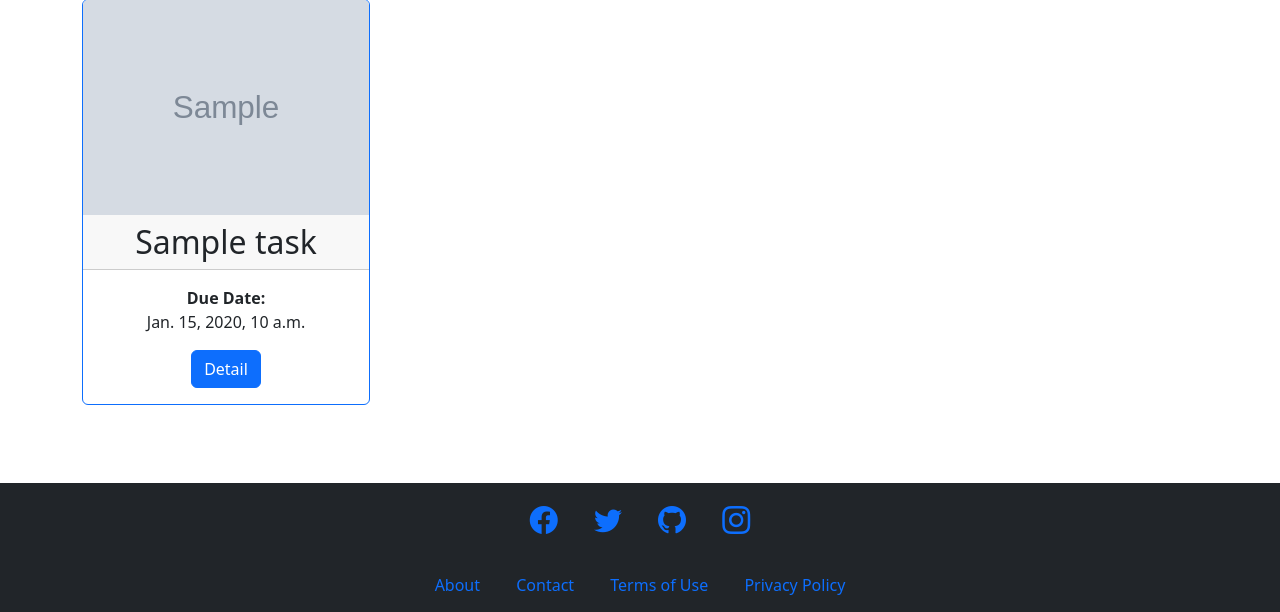
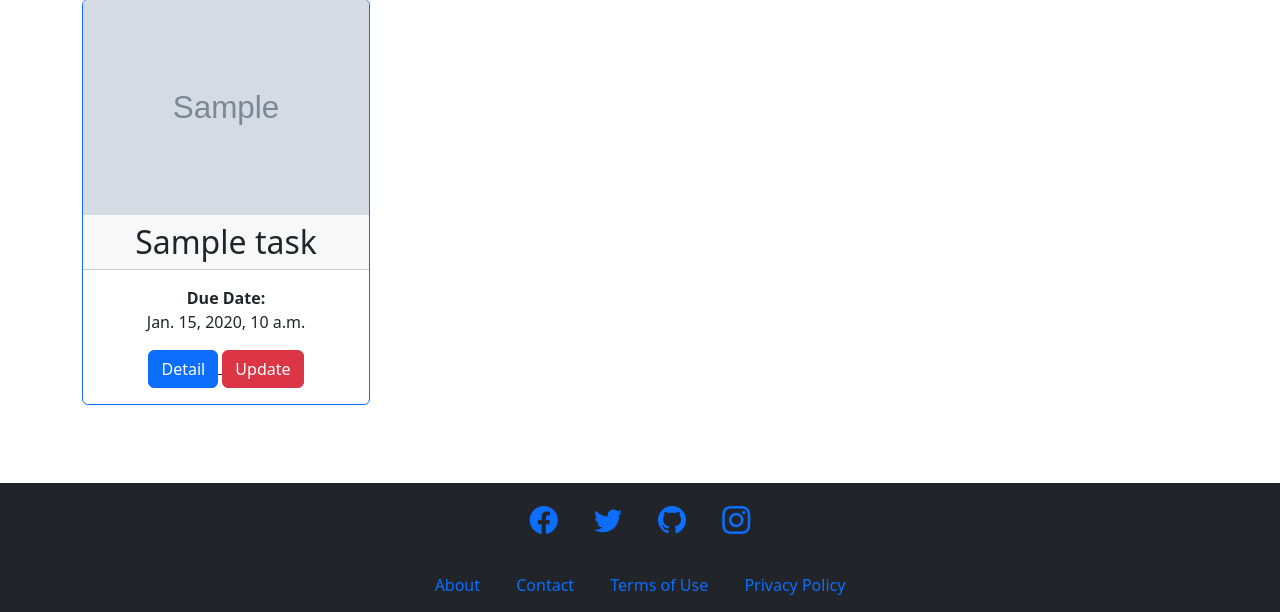
Before and after one commit to HosseinTahami/HW-98, a Django app: page /home/ in a window 1280 px wide. Shown: the part 187-799 px from the top of the page. Run offline with Django 4.2, Linux system fonts and the light colour scheme; tables that the repository leaves empty hold one stand-in row (values such as "Sample post"); grey boxes marked "Sample" are stand-in pictures.

Commit message:
new button for updating task added

```diff
--- a/HW15/TaskManager/template/home.html
+++ b/HW15/TaskManager/template/home.html
@@ -16,6 +16,11 @@
                             Detail
                         </button>
                     </a>
+                    <a class="text-dark" href="{% url 'TaskApp:update_task' task.id %}">
+                        <button type="button" class="btn btn-danger">
+                            Update
+                        </button>
+                    </a>
                 </div>
             </div>
         </div>
```
